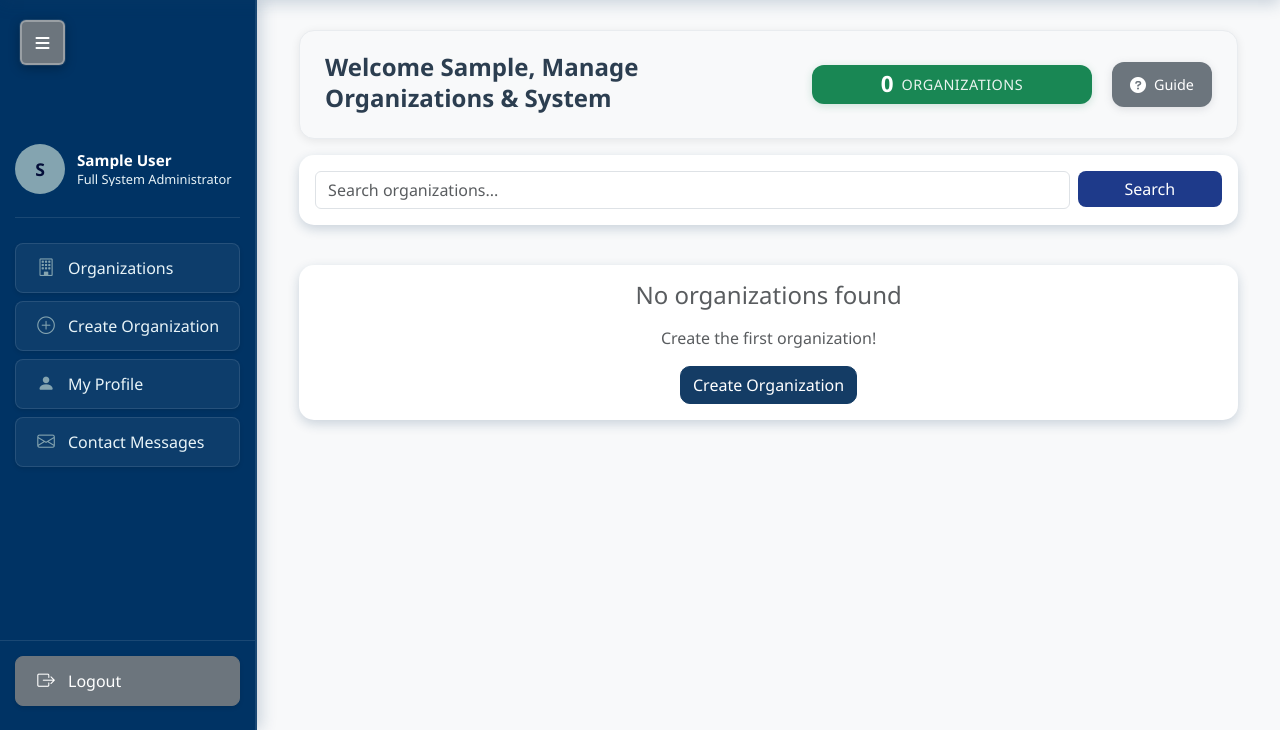
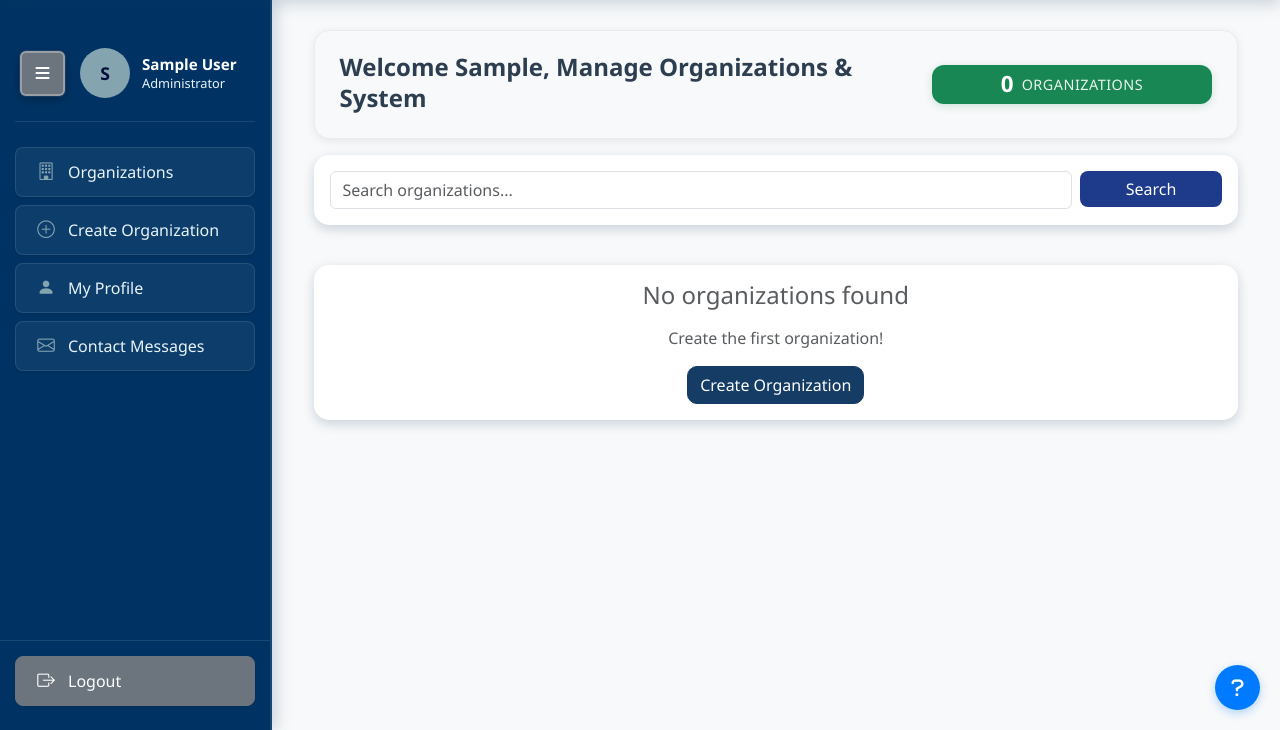
Before and after one commit to matias-martinez-moreno/SphereLink, a Django app: page /organizations/dashboard/ in a window 1280 px wide. Shown: the part 70-800 px from the top of the page. Run offline with Django 5.2, Linux system fonts and the light colour scheme; the visitor is signed in with stand-in values (Sample User, id 1); data comes from the database, SQL or seed files in the repository; data that the repository does not hold is empty.

Commit message:
mejora sidebar

```diff
--- a/events/templates/events/dashboard.html
+++ b/events/templates/events/dashboard.html
@@ -9,7 +9,11 @@
         <div class="col-12">
             <div class="dashboard-header">
                 <div class="dashboard-title-container">
-                    <h1 class="dashboard-title">Welcome {{ request.user.first_name|default:request.user.username }}, Manage Your Events & Organization</h1>
+                    {% if is_staff_user %}
+                        <h1 class="dashboard-title">Welcome {{ request.user.first_name|default:request.user.username }}, Manage Events & Organization as Staff</h1>
+                    {% else %}
+                        <h1 class="dashboard-title">Welcome {{ request.user.first_name|default:request.user.username }}, Discover and Join Events</h1>
+                    {% endif %}
                 </div>
 
                 <div class="dashboard-stats">
--- a/organizations/templates/organizations/superadmin_base.html
+++ b/organizations/templates/organizations/superadmin_base.html
@@ -140,11 +140,19 @@
         width: 70px;
       }
 
+      .sidebar-header {
+        display: flex;
+        align-items: center;
+        gap: 15px;
+        padding: 20px 15px 15px 15px;
+        border-bottom: 1px solid rgba(255, 255, 255, 0.1);
+        margin-bottom: 15px;
+      }
+
       .sidebar-toggle {
-        position: absolute;
-        top: 20px;
-        left: 20px;
+        flex-shrink: 0;
         z-index: 1000;
+        margin-left: -10px;
       }
 
       .toggle-btn {
@@ -219,12 +227,10 @@
         display: none;
       }
 
-      .sidebar.collapsed .user-info-card {
-        display: none;
-      }
-
-      .sidebar.collapsed .user-avatar-small {
-        display: none;
+      .sidebar.collapsed .sidebar-header {
+        flex-direction: column;
+        gap: 10px;
+        padding: 20px 10px 15px 10px;
       }
 
       .sidebar.collapsed .user-info-content {
@@ -279,17 +285,6 @@
         font-size: 0.9rem;
       }
 
-      .nav-header {
-        padding: 20px 0 15px;
-        border-bottom: 1px solid rgba(255, 255, 255, 0.1);
-        margin-bottom: 15px;
-        margin-top: 104px;
-      }
-
-       .nav-header > div:first-child {
-         margin-top: 0;
-         padding-top: 0;
-       }
 
        .nav-title {
          font-size: 1.1rem;
@@ -497,6 +492,63 @@
          margin-top: 2px;
          margin-bottom: 0;
        }
+
+       /* Floating Help Button */
+       .floating-help-button {
+         position: fixed;
+         bottom: 20px;
+         right: 20px;
+         z-index: 1000;
+       }
+
+       .help-float-btn {
+         display: flex;
+         align-items: center;
+         justify-content: center;
+         width: 45px;
+         height: 45px;
+         background: #007bff;
+         color: white;
+         border-radius: 50%;
+         text-decoration: none;
+         box-shadow: 0 3px 10px rgba(0, 123, 255, 0.3);
+         transition: all 0.3s ease;
+         border: none;
+         font-size: 1.1rem;
+         font-weight: bold;
+       }
+
+       .help-float-btn:hover {
+         background: #0056b3;
+         color: white;
+         transform: translateY(-2px);
+         box-shadow: 0 5px 15px rgba(0, 123, 255, 0.4);
+         text-decoration: none;
+       }
+
+       .help-float-btn:active {
+         transform: translateY(0);
+         box-shadow: 0 2px 8px rgba(0, 123, 255, 0.3);
+       }
+
+       .help-float-btn i {
+         font-size: 1.2rem;
+         line-height: 1;
+       }
+
+       /* Responsive adjustments */
+       @media (max-width: 768px) {
+         .floating-help-button {
+           bottom: 15px;
+           right: 15px;
+         }
+
+         .help-float-btn {
+           width: 40px;
+           height: 40px;
+           font-size: 1rem;
+         }
+       }
     </style>
 </head>
 <body>
@@ -510,6 +562,8 @@
 
   <div class="main-container">
     <nav id="sidebar" class="sidebar">
+      <!-- Sidebar Header with Toggle and User Info -->
+      <div class="sidebar-header">
         <!-- Sidebar Toggle Button -->
         <div class="sidebar-toggle">
           <button id="toggle-btn" class="toggle-btn">
@@ -517,9 +571,7 @@
           </button>
         </div>
 
-      <!-- Super Admin Sidebar Content -->
-      <div class="nav-content">
-        <div class="nav-header">
+        <!-- User Info Content -->
         <div class="user-info-content">
           <div class="user-avatar-small">
             {% if user_profile.photo %}
@@ -531,10 +583,13 @@
           </div>
           <div class="user-details">
             <div class="user-name-small">{{ request.user.get_full_name|default:request.user.username }}</div>
-              <div class="user-role">Full System Administrator</div>
+            <div class="user-role">Administrator</div>
           </div>
         </div>
       </div>
+
+      <!-- Super Admin Sidebar Content -->
+      <div class="nav-content">
 
       <div class="nav-menu">
         <a href="{% url 'organizations:organization_list' %}" data-tooltip="Organizations">
@@ -597,5 +652,16 @@
       });
   });
   </script>
+
+  <!-- Floating Help Button -->
+  <div class="floating-help-button">
+    <a href="{% url 'organizations:superadmin_help' %}"
+       class="help-float-btn"
+       data-bs-toggle="tooltip"
+       data-bs-placement="left"
+       title="Super Admin Help Guide - Learn how to manage the system">
+      <i class="fas fa-question"></i>
+    </a>
+  </div>
 </body>
 </html>
--- a/organizations/templates/organizations/superadmin_dashboard.html
+++ b/organizations/templates/organizations/superadmin_dashboard.html
@@ -19,16 +19,6 @@
                     </div>
                 </div>
 
-                <div class="dashboard-help">
-                    <a href="{% url 'organizations:superadmin_help' %}"
-                       class="help-button"
-                       data-bs-toggle="tooltip"
-                       data-bs-placement="left"
-                       title="Super Admin Help Guide - Learn how to manage the system">
-                        <i class="fas fa-question-circle"></i>
-                        <span>Guide</span>
-                    </a>
-                </div>
             </div>
         </div>
     </div>
@@ -153,38 +143,6 @@
     flex-shrink: 0;
 }
 
-.dashboard-help {
-    flex-shrink: 0;
-}
-
-/* Help Button Styling */
-.help-button {
-    background: #6c757d;
-    color: white;
-    border: none;
-    border-radius: 12px;
-    padding: 12px 18px;
-    text-decoration: none;
-    display: flex;
-    align-items: center;
-    gap: 8px;
-    font-weight: 500;
-    font-size: 0.9rem;
-    transition: all 0.3s ease;
-    box-shadow: 0 2px 8px rgba(108, 117, 125, 0.2);
-}
-
-.help-button:hover {
-    background: #5a6268;
-    color: white;
-    transform: translateY(-2px);
-    box-shadow: 0 4px 12px rgba(108, 117, 125, 0.3);
-    text-decoration: none;
-}
-
-.help-button i {
-    font-size: 1rem;
-}
 
 /* Organizations Available Badge - Synchronized Design */
 .organizations-available-simple {
@@ -268,10 +226,6 @@
         font-size: 0.8rem;
     }
 
-    .help-button {
-        padding: 10px 15px;
-        font-size: 0.85rem;
-    }
 }
 
 .btn-search {
--- a/organizations/templates/organizations/superadmin_profile.html
+++ b/organizations/templates/organizations/superadmin_profile.html
@@ -46,7 +46,7 @@
                             <div class="d-flex align-items-center h-100">
                                 <div>
                                     <h5 class="mb-1">{{ request.user.get_full_name|default:request.user.username }}</h5>
-                                    <p class="text-muted mb-0">Full System Administrator</p>
+                                    <p class="text-muted mb-0">Administrator</p>
                                 </div>
                             </div>
                         </div>
@@ -73,7 +73,7 @@
                                 <input type="text" class="form-control" id="last_name" name="last_name" value="{{ request.user.last_name|default:'' }}">
                             </div>
                             <div class="col-md-12 mb-3">
-                                <strong>Role:</strong> Full System Administrator
+                                <strong>Role:</strong> Administrator
                             </div>
                         </div>
                         <div class="row">
```
Also changed, not shown: events/templates/events/base.html (+21 -29 lines), organizations/templates/organizations/organization_list.html (+3 -24 lines). Lines whose indentation alone changed are shown as unchanged.
